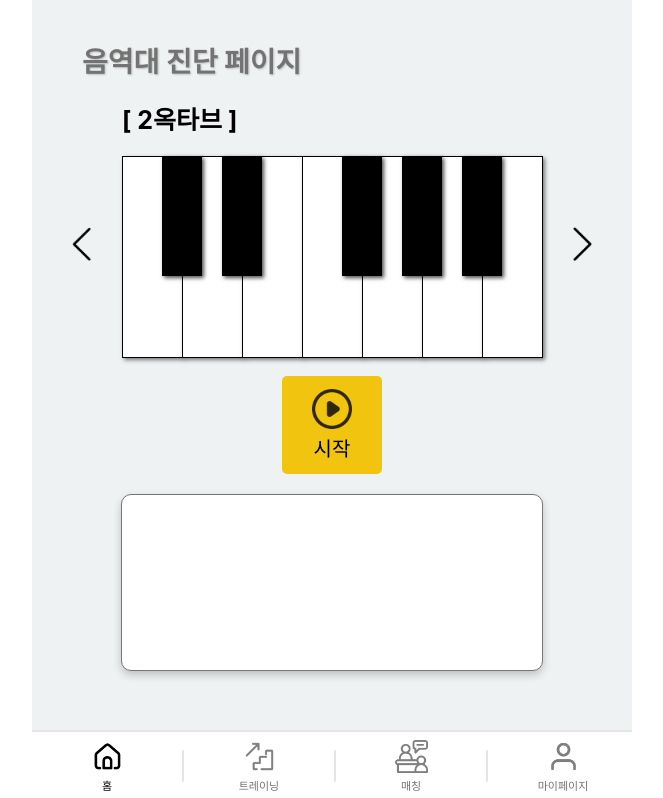
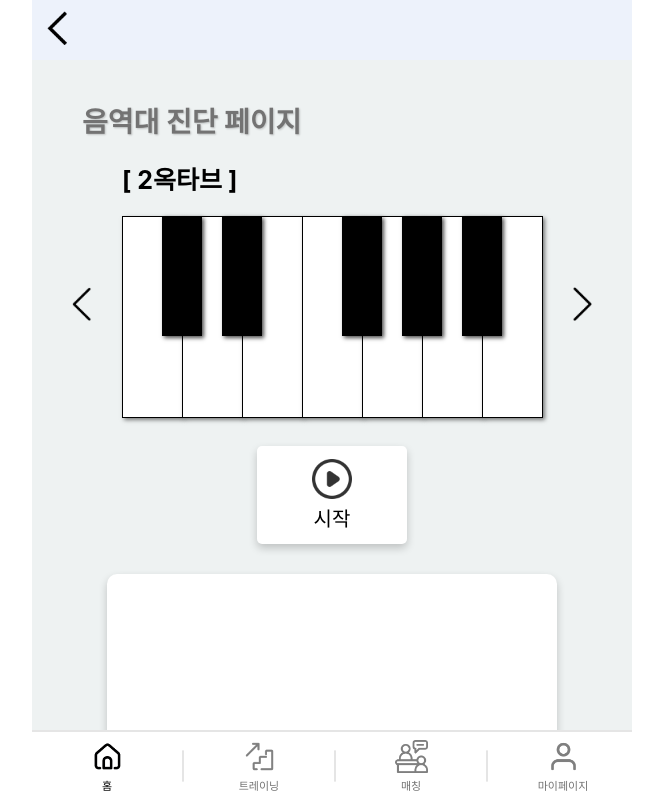
Before and after one commit to 9dongb/ai_vocal_training, a React (Create React App) app in the folder front-end/: page /scale_analyze in a window 1280 px wide. Shown: the top 798 px of the page, without its empty margins (308-971 px from the left). Built offline with nearby package versions, Linux system fonts and the light colour scheme.

Commit message:
OSJ 10/16 19:34

```diff
--- a/front-end/src/common/Header2.css
+++ b/front-end/src/common/Header2.css
@@ -1,5 +1,5 @@
 .header2 {
-    padding: 10px;
+    padding: 15px;
     height: 60px;
     max-height: 60px;
     box-sizing: border-box;
--- a/front-end/src/common/Header2.js
+++ b/front-end/src/common/Header2.js
@@ -3,7 +3,7 @@ import './Header2.css';
 function Header2() {
   return (
     <div className="header2">
-        <div id='back_btn'>
+        <div id='back_btn' style={{cursor: "pointer"}}  onClick={() => window.history.back()}>
             <img src='./img/header_icon/back.png' alt='back_btn'/>
         </div>
     </div>
--- a/front-end/src/immediate_feedback_analyze.js
+++ b/front-end/src/immediate_feedback_analyze.js
@@ -5,6 +5,7 @@ import "./common/root.css";
 import Footer from "./common/Footer";
 import Training_Splash from "./training_splash";
 import Training_Tone from "./training_tone";
+import Header2 from "./common/Header2";
 
 function Immediate_feedback_analyze() {
   const [isPlaying, setIsPlaying] = useState(false);
--- a/front-end/src/scale_analyze.css
+++ b/front-end/src/scale_analyze.css
@@ -55,7 +55,7 @@
 .black-key:hover,
 .white-key:hover {
   z-index: 5;
-  background-color: #f1870f;
+  background-color: #908374;
   /* 호버할 때 노란색으로 변경 */
 
   cursor: pointer;
@@ -98,21 +98,22 @@
 }
 
 .sa_btn {
-  margin: 20px;
-  background-color: #f1c40f;
+  margin: 30px;
+  background-color: #fff;
   font-size: 20px;
   line-height: 50px;
   text-align: center;
-  width: 100px;
+  width: 150px;
   height: 50px;
   border-radius: 5px;
-  cursor: pointer;
+  box-shadow: 0 4px 8px rgba(0, 0, 0, 0.2);
 }
 
 .sa_playing_btn {
   height: 72px;
   line-height: 0;
   padding: 13px 0;
+  cursor: pointer;
 }
 
 .scale_analyze_textarea {
@@ -122,12 +123,11 @@
 .scale_analyze_textarea textarea {
   outline: none;
   resize: none;
-  width: 420px;
-  height: 155px;
+  width: 450px;
+  height: 200px;
   cursor: default;
-  font-size: 22px;
-
-  padding: 10px 0px;
+  border: none;
+  padding: 30px 0px;
   background-color: #ffffff;
   text-align: center;
   border-radius: 10px;
--- a/front-end/src/scale_analyze.js
+++ b/front-end/src/scale_analyze.js
@@ -1,7 +1,9 @@
 import React, { useState, useEffect } from "react";
 import "./scale_analyze.css";
 import "./common/root.css";
+import "./main.css";
 import Footer from "./common/Footer";
+import Header2 from "./common/Header2";
 
 function ScaleAnalyze() {
   const notes = [
@@ -226,7 +228,7 @@ function ScaleAnalyze() {
       const highestNote = findClosestNote(highestNoteResult);
 
       if (closestNote) {
-        const message = `사용자의 주파수: ${result.frequency} Hz\n음역대: ${closestNote.info}\n\n\n\n 최고 음역대 : ${highestNote.info}`;
+        const message = `사용자의 주파수: ${result.frequency} Hz\n현재 음역대: ${closestNote.info}\n\n\n\n 최고 음역대: ${highestNote.info}`;
         setNoteMessage(message);
       }
 
@@ -261,6 +263,7 @@ function ScaleAnalyze() {
   return (
     <div className="body">
       <div className="container">
+      <Header2/>
         <div className="main">
           <div className="header_title">음역대 진단 페이지</div>
           <div className="octave_label">
@@ -308,20 +311,19 @@ function ScaleAnalyze() {
 
           <div className="scale_analyze_btn">
 
-            <div className="sa_btn sa_playing_btn">
+            <div className="sa_btn sa_playing_btn" onClick={recordAudio}>
               <img
                 src={isPlaying ? "/img/pausebtn.png" : "/img/playbtn.png"}
-                style={{ width: "40px", cursor: "pointer" }}
+                style={{ width: "40px"}}
                 alt="Play or Pause Button"
-                onClick={recordAudio}
               />
-              <p style={{ cursor: "default" }}>{isPlaying ? "녹음중" : "시작"}</p>
+              <p>{isPlaying ? "녹음중" : "시작"}</p>
             </div>
           </div>
           <div className="scale_analyze_btn">
           </div>
           <div className="scale_analyze_textarea">
-            <textarea readOnly value={noteMessage}></textarea>
+            <textarea className="battle_text_1" readOnly value={noteMessage}></textarea>
           </div>
 
           <Footer />
--- a/front-end/src/training.js
+++ b/front-end/src/training.js
@@ -36,7 +36,7 @@ const Training = () => {
               </Link>
             </div>
 
-            <div className="header_title">AI 기초 트레이닝</div>
+            {/* <div className="header_title">AI 기초 트레이닝</div>
 
             <div className="drag_menu_component drag_menu_component_ai">
               <div className="drag_menu_component_1 drag_menu_component_1_long">
@@ -57,11 +57,18 @@ const Training = () => {
                   </p>
                 </div>
               </div>
-            </div>
+            </div> */}
 
             <div className="header_title">정밀 트레이닝</div>
+            <Link to="/precisionTraining">
+              <div className="training_ai_cover_component " style={{marginBottom: '25px'}}>
+                <img className="ai_cover_img" src=".\img\ai_precise_img_1.png" alt="정밀 트레이닝 이미지" />
+                <p className="ai_text_2">노래를 선택하여 정밀 트레이닝을 받을 수 있습니다</p>
+              </div>
+            </Link>
 
-            <div className="drag_menu_component drag_menu_component_ai">
+
+            {/* <div className="drag_menu_component drag_menu_component_ai">
               <Link to="/precisionTraining">
                 <div className="drag_menu_component_1 drag_menu_component_1_short">
                   <img className="ai_precise_img" src=".\img\ai_precise_img_1.png" alt="정밀 이미지1" />
@@ -78,7 +85,7 @@ const Training = () => {
                   </div>
                 </div>
               </Link>
-            </div>
+            </div> */}
 
             <div className="header_title">AI COVER</div>
             <Link to="/aiCover">
```
